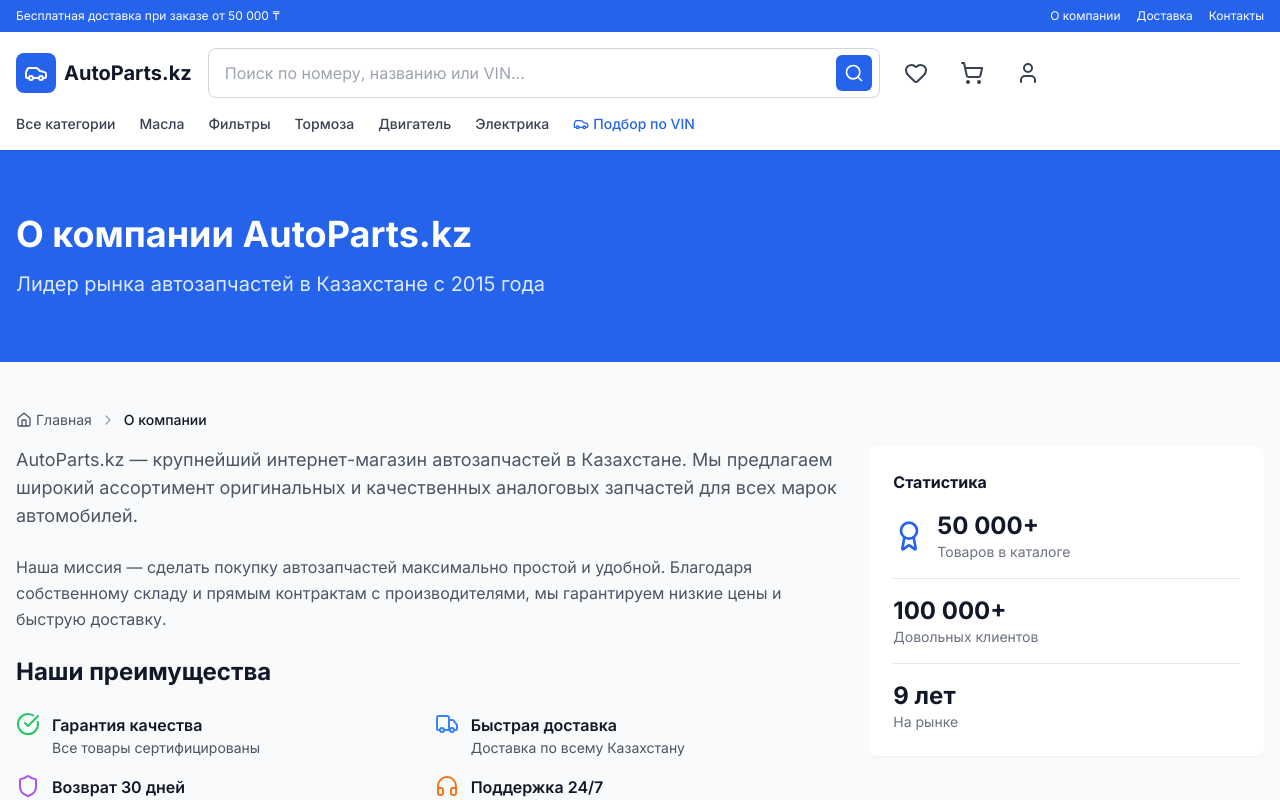
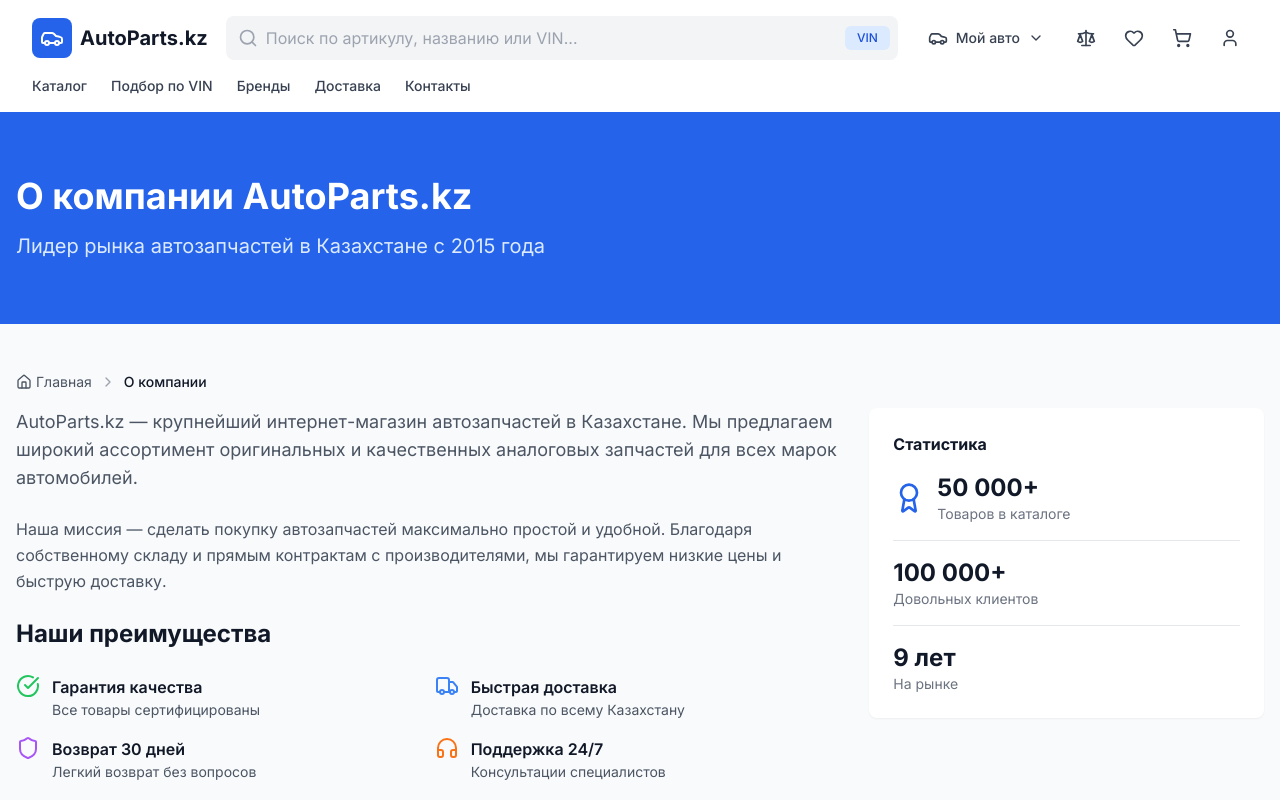
Before and after one commit to mayerpeter502-cloud/auto-parts-shop, a Next.js app: page /about in a window 1280 px wide. Shown: the top 800 px of the page. Built offline with nearby package versions, Linux system fonts and the light colour scheme.

Commit message:
feat: add sticky header with scroll behavior and lazy image loading

```diff
--- a/src/components/Header.js
+++ b/src/components/Header.js
@@ -2,127 +2,178 @@
 
 import { useState, useEffect } from 'react';
 import Link from 'next/link';
-import { Search, Heart, ShoppingCart, User, Menu, X, Car } from 'lucide-react';
+import { Search, ShoppingCart, Heart, Scale, User, Menu, X, Car, ChevronDown } from 'lucide-react';
+import useCart from '@/hooks/useCart';
 
 export default function Header() {
-  const [favoritesCount, setFavoritesCount] = useState(0);
-  const [cartCount, setCartCount] = useState(0);
-  const [mobileMenuOpen, setMobileMenuOpen] = useState(false);
+  const [isScrolled, setIsScrolled] = useState(false);
+  const [isMobileMenuOpen, setIsMobileMenuOpen] = useState(false);
+  const [showCarSelector, setShowCarSelector] = useState(false);
+  const { totalItems } = useCart();
 
   useEffect(() => {
-    const updateCounts = () => {
-      const favorites = JSON.parse(localStorage.getItem('autoparts_favorites') || '[]');
-      setFavoritesCount(favorites.length);
-
-      const cart = JSON.parse(localStorage.getItem('autoparts_cart') || '[]');
-      setCartCount(cart.length);
+    const handleScroll = () => {
+      setIsScrolled(window.scrollY > 100);
     };
-
-    updateCounts();
-    window.addEventListener('storage', updateCounts);
-    return () => window.removeEventListener('storage', updateCounts);
+    window.addEventListener('scroll', handleScroll, { passive: true });
+    return () => window.removeEventListener('scroll', handleScroll);
   }, []);
 
+  const navLinks = [
+    { href: '/catalog', label: 'Каталог' },
+    { href: '/vin', label: 'Подбор по VIN' },
+    { href: '/brands', label: 'Бренды' },
+    { href: '/delivery', label: 'Доставка' },
+    { href: '/contacts', label: 'Контакты' },
+  ];
+
   return (
-    <header className="sticky top-0 z-50 bg-white shadow-sm">
-      {/* Top bar */}
-      <div className="bg-blue-600 text-white text-xs py-2">
-        <div className="container mx-auto px-4 flex justify-between items-center">
-          <span>Бесплатная доставка при заказе от 50 000 ₸</span>
-          <div className="hidden sm:flex gap-4">
-            <Link href="/about" className="hover:underline">О компании</Link>
-            <Link href="/delivery" className="hover:underline">Доставка</Link>
-            <Link href="/contacts" className="hover:underline">Контакты</Link>
+    <>
+      <header className={`fixed top-0 left-0 right-0 z-40 transition-all duration-300 ${
+        isScrolled
+          ? 'bg-white shadow-lg py-2'
+          : 'bg-white/95 backdrop-blur-md py-4'
+      }`}>
+        <div className="max-w-7xl mx-auto px-4 sm:px-6 lg:px-8">
+          <div className="flex items-center justify-between gap-4">
+            {/* Лого */}
+            <Link href="/" className="flex items-center gap-2 flex-shrink-0">
+              <div className={`bg-blue-600 text-white p-2 rounded-lg transition-all ${
+                isScrolled ? 'scale-90' : 'scale-100'
+              }`}>
+                <Car className="w-6 h-6" />
               </div>
+              <span className={`font-bold text-gray-900 transition-all ${
+                isScrolled ? 'text-lg' : 'text-xl'
+              }`}>
+                AutoParts.kz
+              </span>
+            </Link>
+
+            {/* Поиск - скрывается при скролле на мобильных */}
+            <div className={`hidden md:block flex-1 max-w-2xl transition-all ${
+              isScrolled ? 'max-w-xl' : 'max-w-2xl'
+            }`}>
+              <div className="relative">
+                <input
+                  type="text"
+                  placeholder="Поиск по артикулу, названию или VIN..."
+                  className="w-full pl-10 pr-4 py-2.5 bg-gray-100 border-transparent rounded-lg focus:bg-white focus:ring-2 focus:ring-blue-500 transition-all"
+                />
+                <Search className="absolute left-3 top-1/2 -translate-y-1/2 w-5 h-5 text-gray-400" />
+                <Link
+                  href="/vin"
+                  className="absolute right-2 top-1/2 -translate-y-1/2 px-3 py-1 bg-blue-100 text-blue-700 text-xs font-medium rounded-md hover:bg-blue-200 transition-colors"
+                >
+                  VIN
+                </Link>
               </div>
             </div>
 
-      {/* Main header */}
-      <div className="container mx-auto px-4 py-4">
-        <div className="flex items-center gap-4">
-          {/* Logo */}
-          <Link href="/" className="flex items-center gap-2 shrink-0">
-            <div className="w-10 h-10 bg-blue-600 rounded-lg flex items-center justify-center">
-              <Car className="w-6 h-6 text-white" />
-            </div>
-            <span className="text-xl font-bold text-gray-900 hidden sm:block">AutoParts.kz</span>
+            {/* Иконки */}
+            <div className="flex items-center gap-1 sm:gap-3">
+              {/* Выбор авто */}
+              <button
+                onClick={() => setShowCarSelector(!showCarSelector)}
+                className="hidden lg:flex items-center gap-2 px-3 py-2 text-gray-700 hover:bg-gray-100 rounded-lg transition-colors"
+              >
+                <Car className="w-5 h-5" />
+                <span className="text-sm font-medium">Мой авто</span>
+                <ChevronDown className={`w-4 h-4 transition-transform ${showCarSelector ? 'rotate-180' : ''}`} />
+              </button>
+
+              <Link href="/compare" className="hidden sm:flex p-2 text-gray-700 hover:bg-gray-100 rounded-lg relative">
+                <Scale className="w-5 h-5" />
               </Link>
 
-          {/* Search */}
-          <div className="flex-1 max-w-2xl relative">
-            <div className="relative">
-              <input
-                type="text"
-                placeholder="Поиск по номеру, названию или VIN..."
-                className="w-full pl-4 pr-12 py-3 border border-gray-300 rounded-lg focus:outline-none focus:border-blue-600 focus:ring-2 focus:ring-blue-100"
-              />
-              <button className="absolute right-2 top-1/2 -translate-y-1/2 p-2 bg-blue-600 text-white rounded-md hover:bg-blue-700 transition-colors">
-                <Search className="w-5 h-5" />
+              <Link href="/favorites" className="p-2 text-gray-700 hover:bg-gray-100 rounded-lg relative">
+                <Heart className="w-5 h-5" />
+              </Link>
+
+              <Link href="/cart" className="p-2 text-gray-700 hover:bg-gray-100 rounded-lg relative">
+                <ShoppingCart className="w-5 h-5" />
+                {totalItems > 0 && (
+                  <span className="absolute -top-1 -right-1 w-5 h-5 bg-red-500 text-white text-xs font-bold rounded-full flex items-center justify-center">
+                    {totalItems}
+                  </span>
+                )}
+              </Link>
+
+              <Link href="/profile" className="hidden sm:flex p-2 text-gray-700 hover:bg-gray-100 rounded-lg">
+                <User className="w-5 h-5" />
+              </Link>
+
+              {/* Мобильное меню */}
+              <button
+                onClick={() => setIsMobileMenuOpen(!isMobileMenuOpen)}
+                className="lg:hidden p-2 text-gray-700 hover:bg-gray-100 rounded-lg"
+              >
+                {isMobileMenuOpen ? <X className="w-6 h-6" /> : <Menu className="w-6 h-6" />}
               </button>
             </div>
           </div>
 
-          {/* Actions */}
-          <div className="flex items-center gap-2 sm:gap-4">
-            <Link href="/favorites" className="relative p-2 hover:bg-gray-100 rounded-lg transition-colors">
-              <Heart className="w-6 h-6 text-gray-700" />
-              {favoritesCount > 0 && (
-                <span className="absolute -top-1 -right-1 w-5 h-5 bg-red-500 text-white text-xs rounded-full flex items-center justify-center">
-                  {favoritesCount}
-                </span>
-              )}
+          {/* Навигация - скрывается при скролле */}
+          <nav className={`hidden lg:flex items-center gap-6 mt-4 transition-all duration-300 ${
+            isScrolled ? 'h-0 opacity-0 overflow-hidden mt-0' : 'h-auto opacity-100'
+          }`}>
+            {navLinks.map(link => (
+              <Link
+                key={link.href}
+                href={link.href}
+                className="text-gray-700 hover:text-blue-600 font-medium text-sm transition-colors"
+              >
+                {link.label}
               </Link>
+            ))}
+          </nav>
+        </div>
+      </header>
 
-            <Link href="/cart" className="relative p-2 hover:bg-gray-100 rounded-lg transition-colors">
-              <ShoppingCart className="w-6 h-6 text-gray-700" />
-              {cartCount > 0 && (
-                <span className="absolute -top-1 -right-1 w-5 h-5 bg-blue-600 text-white text-xs rounded-full flex items-center justify-center">
-                  {cartCount}
-                </span>
-              )}
-            </Link>
+      {/* Отступ для контента */}
+      <div className={`transition-all duration-300 ${
+        isScrolled ? 'h-16' : 'h-28'
+      }`} />
 
-            <Link href="/profile" className="hidden sm:flex p-2 hover:bg-gray-100 rounded-lg transition-colors">
-              <User className="w-6 h-6 text-gray-700" />
-            </Link>
-
-            {/* Mobile menu button */}
-            <button
-              className="lg:hidden p-2 hover:bg-gray-100 rounded-lg"
-              onClick={() => setMobileMenuOpen(!mobileMenuOpen)}
-            >
-              {mobileMenuOpen ? <X className="w-6 h-6" /> : <Menu className="w-6 h-6" />}
+      {/* Мобильное меню */}
+      {isMobileMenuOpen && (
+        <div className="fixed inset-0 z-50 lg:hidden">
+          <div className="absolute inset-0 bg-black/50" onClick={() => setIsMobileMenuOpen(false)} />
+          <div className="absolute right-0 top-0 h-full w-80 bg-white shadow-xl p-6">
+            <div className="flex items-center justify-between mb-8">
+              <span className="font-bold text-xl">Меню</span>
+              <button onClick={() => setIsMobileMenuOpen(false)}>
+                <X className="w-6 h-6" />
               </button>
             </div>
-        </div>
-
-        {/* Navigation */}
-        <nav className="hidden lg:flex items-center gap-6 mt-4 text-sm font-medium text-gray-700">
-          <Link href="/catalog" className="hover:text-blue-600 transition-colors">Все категории</Link>
-          <Link href="/catalog?type=oil" className="hover:text-blue-600 transition-colors">Масла</Link>
-          <Link href="/catalog?type=filters" className="hover:text-blue-600 transition-colors">Фильтры</Link>
-          <Link href="/catalog?type=brakes" className="hover:text-blue-600 transition-colors">Тормоза</Link>
-          <Link href="/catalog?type=engine" className="hover:text-blue-600 transition-colors">Двигатель</Link>
-          <Link href="/catalog?type=electrical" className="hover:text-blue-600 transition-colors">Электрика</Link>
-          <Link href="/vin" className="text-blue-600 hover:text-blue-700 transition-colors flex items-center gap-1">
-            <Car className="w-4 h-4" />
-            Подбор по VIN
+            <nav className="space-y-4">
+              {navLinks.map(link => (
+                <Link
+                  key={link.href}
+                  href={link.href}
+                  onClick={() => setIsMobileMenuOpen(false)}
+                  className="block py-2 text-lg font-medium text-gray-900 hover:text-blue-600"
+                >
+                  {link.label}
+                </Link>
+              ))}
+              <hr className="my-4" />
+              <Link href="/profile" className="flex items-center gap-3 py-2 text-gray-700">
+                <User className="w-5 h-5" />
+                Личный кабинет
+              </Link>
+              <Link href="/favorites" className="flex items-center gap-3 py-2 text-gray-700">
+                <Heart className="w-5 h-5" />
+                Избранное
+              </Link>
+              <Link href="/compare" className="flex items-center gap-3 py-2 text-gray-700">
+                <Scale className="w-5 h-5" />
+                Сравнение
               </Link>
             </nav>
           </div>
-
-      {/* Mobile menu */}
-      {mobileMenuOpen && (
-        <div className="lg:hidden border-t bg-white">
-          <div className="container mx-auto px-4 py-4 space-y-3">
-            <Link href="/catalog" className="block py-2 hover:text-blue-600">Все категории</Link>
-            <Link href="/catalog?type=oil" className="block py-2 hover:text-blue-600">Масла</Link>
-            <Link href="/catalog?type=filters" className="block py-2 hover:text-blue-600">Фильтры</Link>
-            <Link href="/profile" className="block py-2 hover:text-blue-600">Личный кабинет</Link>
-            <Link href="/favorites" className="block py-2 hover:text-blue-600">Избранное ({favoritesCount})</Link>
-          </div>
         </div>
       )}
-    </header>
+    </>
   );
 }
```
Also changed, not shown: src/components/LazyImage.js (added, +79 -0 lines), src/components/ProductCard.js (+96 -60 lines). Lines whose indentation alone changed are shown as unchanged.
